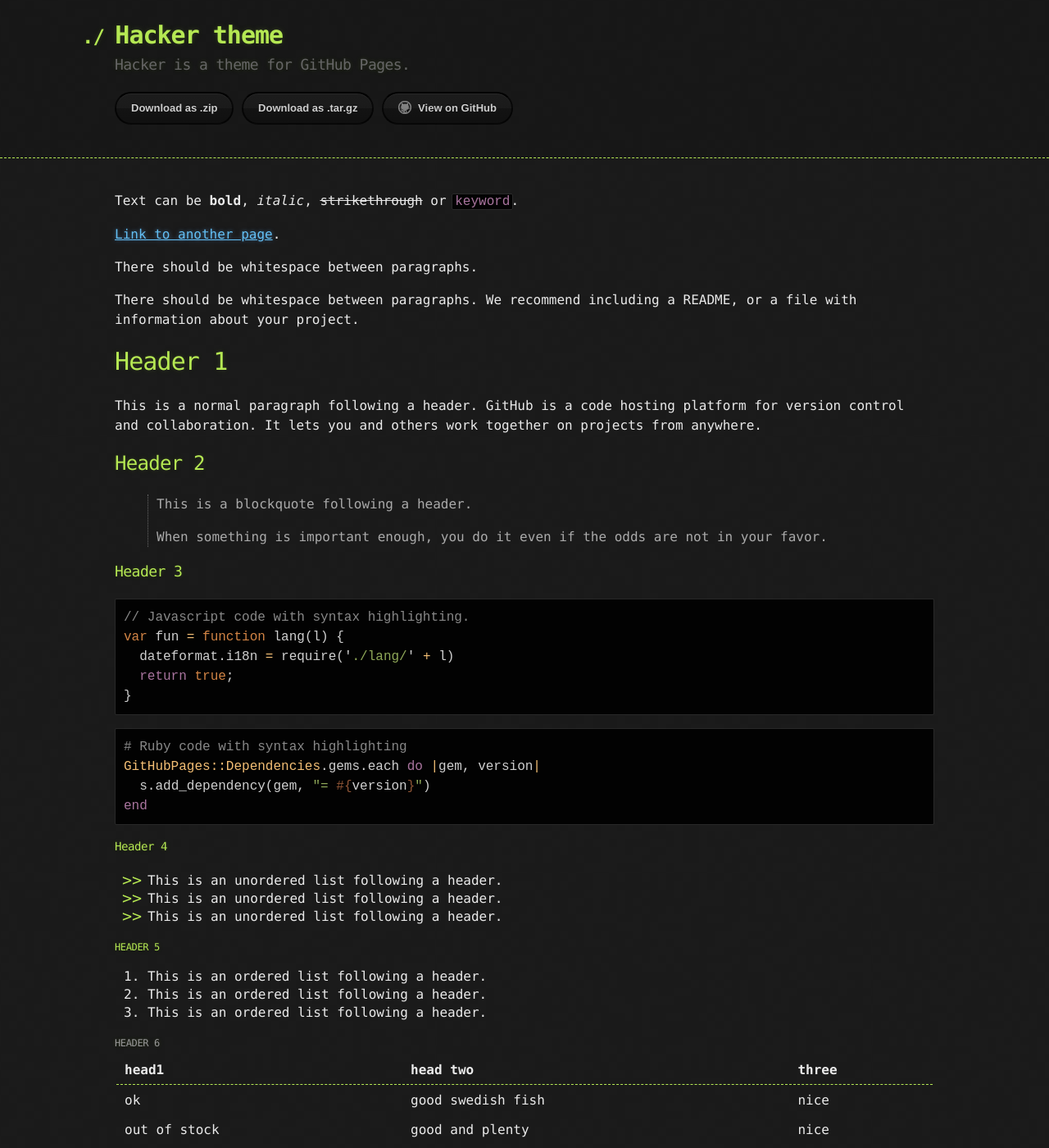
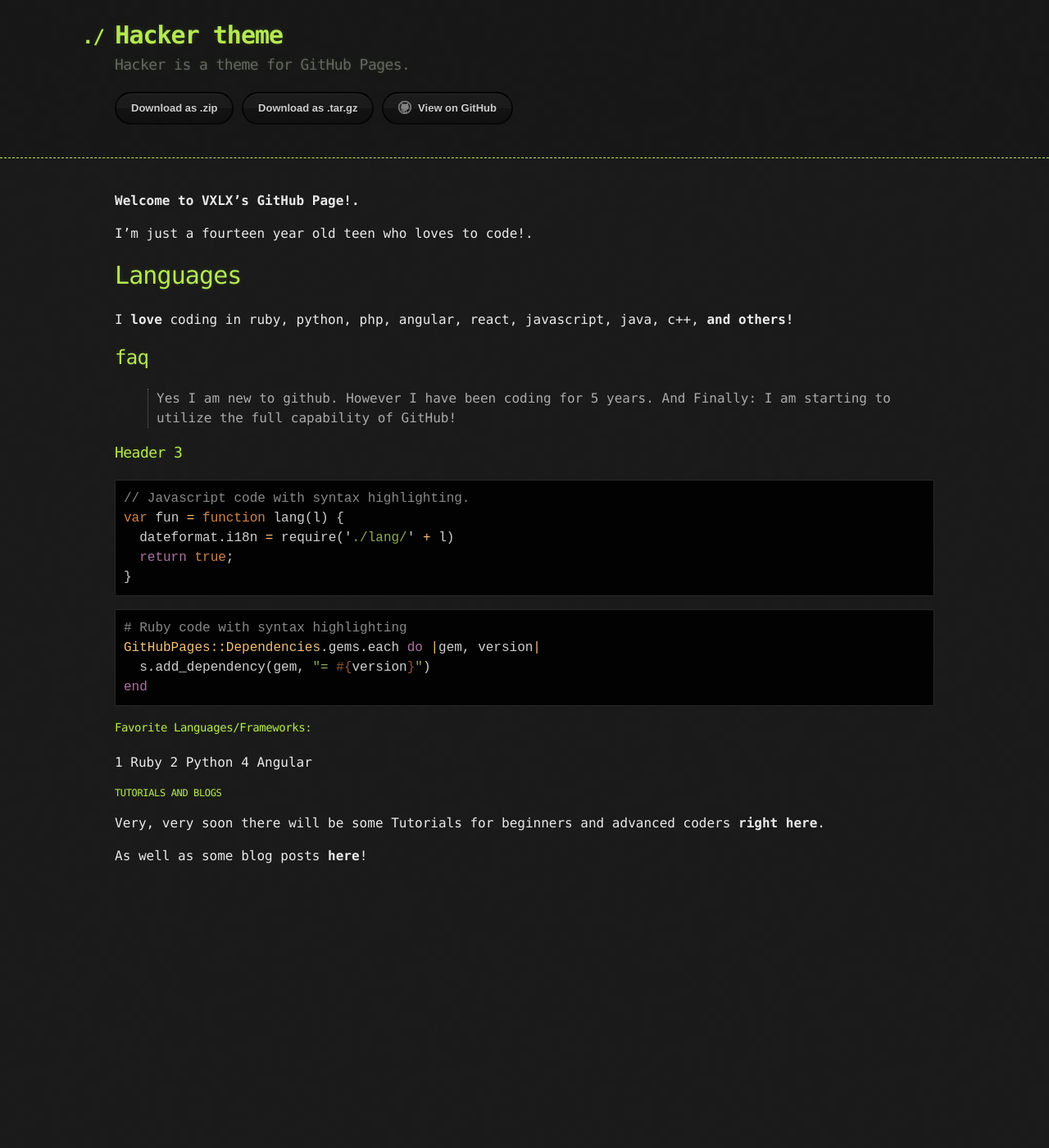
Before and after one commit to VXLX/vxlx.github.io, a Jekyll site: the page built from index.md, in a window 1280 px wide and 1400 px high. Shown: the whole window at 82% size. Built offline with Jekyll 4.4.1, drawn with Linux system fonts in a browser that asks for light colours; some of the changed text lies outside the part shown.

Commit message:
Update index.md

````diff
--- a/index.md
+++ b/index.md
@@ -2,23 +2,23 @@
 layout: default
 ---
 
-Text can be **bold**, _italic_, ~~strikethrough~~ or `keyword`.
+**Welcome to VXLX's GitHub Page!.**
 
-[Link to another page](./another-page.html).
 
-There should be whitespace between paragraphs.
 
-There should be whitespace between paragraphs. We recommend including a README, or a file with information about your project.
+I'm just a fourteen year old teen who loves to code!.
 
-# Header 1
 
-This is a normal paragraph following a header. GitHub is a code hosting platform for version control and collaboration. It lets you and others work together on projects from anywhere.
 
-## Header 2
+# Languages
 
-> This is a blockquote following a header.
->
-> When something is important enough, you do it even if the odds are not in your favor.
+I **love** coding in ruby, python, php, angular, react, javascript, java, c++, **and others!**
+
+## faq
+
+> Yes I am new to github.
+> However I have been coding for 5 years.
+> And Finally: I am starting to utilize the full capability of GitHub!
 
 ### Header 3
 
@@ -37,87 +37,15 @@ GitHubPages::Dependencies.gems.each do |gem, version|
 end
 ```
 
-#### Header 4
+#### Favorite Languages/Frameworks:
 
-*   This is an unordered list following a header.
-*   This is an unordered list following a header.
-*   This is an unordered list following a header.
-
-##### Header 5
-
-1.  This is an ordered list following a header.
-2.  This is an ordered list following a header.
-3.  This is an ordered list following a header.
-
-###### Header 6
-
-| head1        | head two          | three |
-|:-------------|:------------------|:------|
-| ok           | good swedish fish | nice  |
-| out of stock | good and plenty   | nice  |
-| ok           | good `oreos`      | hmm   |
-| ok           | good `zoute` drop | yumm  |
-
-### There's a horizontal rule below this.
-
-* * *
-
-### Here is an unordered list:
-
-*   Item foo
-*   Item bar
-*   Item baz
-*   Item zip
-
-### And an ordered list:
-
-1.  Item one
-1.  Item two
-1.  Item three
-1.  Item four
-
-### And a nested list:
-
-- level 1 item
-  - level 2 item
-  - level 2 item
-    - level 3 item
-    - level 3 item
-- level 1 item
-  - level 2 item
-  - level 2 item
-  - level 2 item
-- level 1 item
-  - level 2 item
-  - level 2 item
-- level 1 item
-
-### Small image
-
-![Octocat](https://github.githubassets.com/images/icons/emoji/octocat.png)
-
-### Large image
-
-![Branching](https://guides.github.com/activities/hello-world/branching.png)
+1   Ruby
+2   Python
+4   Angular
 
 
-### Definition lists can be used with HTML syntax.
+##### Tutorials and Blogs
 
-<dl>
-<dt>Name</dt>
-<dd>Godzilla</dd>
-<dt>Born</dt>
-<dd>1952</dd>
-<dt>Birthplace</dt>
-<dd>Japan</dd>
-<dt>Color</dt>
-<dd>Green</dd>
-</dl>
+Very, very soon there will be some Tutorials for beginners and advanced coders **right here**.
 
-```
-Long, single-line code blocks should not wrap. They should horizontally scroll if they are too long. This line should be long enough to demonstrate this.
-```
-
-```
-The final element.
-```
+As well as some blog posts **here**!
````
